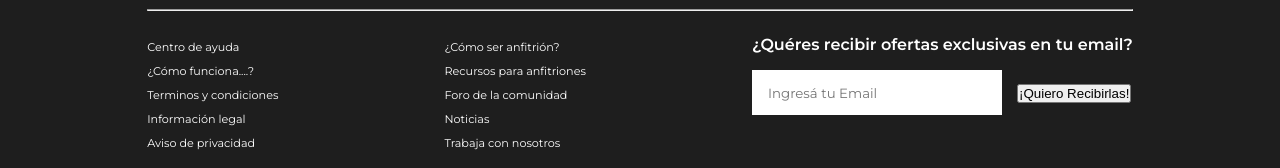
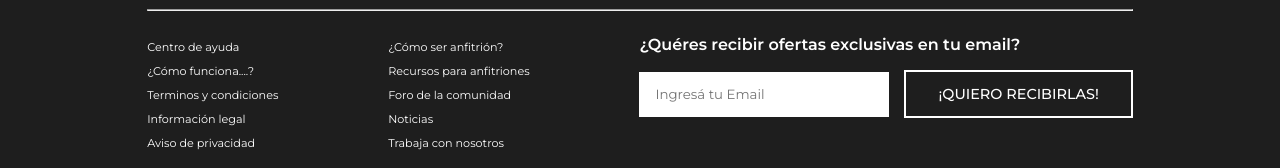
Before and after one commit to BeluzitaRomero/IDW-proyecto-integrador, a React (Create React App) app: page /contacto in a window 1280 px wide. Shown: the part 345-513 px from the top of the page. Built offline with nearby package versions, Linux system fonts and the light colour scheme.

Commit message:
reemplazo comp Button

```diff
--- a/src/components/Footer/Footer.jsx
+++ b/src/components/Footer/Footer.jsx
@@ -1,6 +1,7 @@
 import React from "react";
 import "./Footer.css";
 import logo from "../../assets/img/logo-bn.webp";
+import Button from "../Button/Button";
 
 const socialList = [
   { href: "https://boredbutton.com", class: "fa-brands fa-facebook" },
@@ -59,7 +60,10 @@ const Footer = () => {
               type="mail"
               placeholder="Ingresá tu Email"
             />
-            <button className="btn primary-button">¡Quiero Recibirlas!</button>
+            <Button
+              className="btn primary-button"
+              value={"¡Quiero Recibirlas!"}
+            />
           </form>
         </div>
       </div>
```
